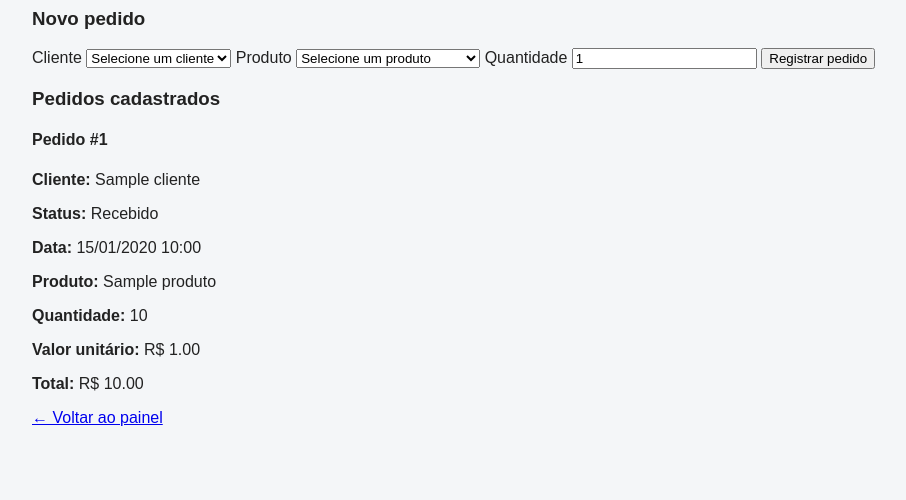
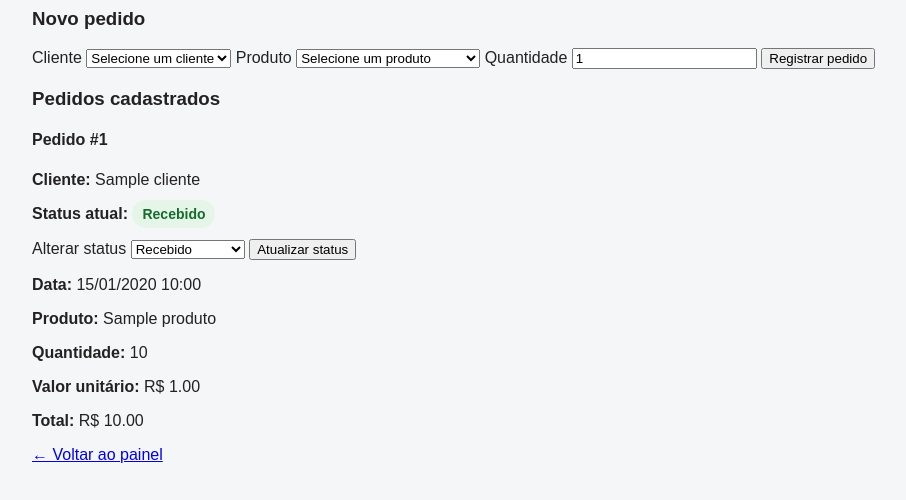
Before and after one commit to matheeeusm/conecta-bairro, a Flask app: page /pedidos in a window 1280 px wide. Shown: the part 258-758 px from the top of the page, without its empty margins (128-1034 px from the left). Run offline with Flask 3, Linux system fonts and the light colour scheme; tables that the repository leaves empty hold one stand-in row (values such as "Sample post").

Commit message:
feat: implementa atualização de status dos pedidos

```diff
--- a/app.py
+++ b/app.py
@@ -264,6 +264,32 @@ def pedidos():
     )
 
 # =========================
+# ATUALIZAÇÃO DE STATUS
+# =========================
+
+@app.route("/pedidos/<int:pedido_id>/status", methods=["POST"])
+def atualizar_status(pedido_id):
+    pedido = db.session.get(Pedido, pedido_id)
+
+    if not pedido:
+        return redirect(url_for("pedidos"))
+
+    novo_status = request.form.get("status", "").strip()
+
+    status_permitidos = [
+        "Recebido",
+        "Em preparação",
+        "Pronto",
+        "Entregue"
+    ]
+
+    if novo_status in status_permitidos:
+        pedido.status = novo_status
+        db.session.commit()
+
+    return redirect(url_for("pedidos"))
+
+# =========================
 # CRIAÇÃO DO BANCO
 # =========================
 
--- a/templates/pedidos.html
+++ b/templates/pedidos.html
@@ -75,9 +75,58 @@
                     </p>
 
                     <p>
-                        <strong>Status:</strong>
-                        {{ pedido.status }}
+                        <strong>Status atual:</strong>
+                        <span class="status">{{ pedido.status }}</span>
                     </p>
+
+                    <form
+                        method="POST"
+                        action="{{ url_for('atualizar_status', pedido_id=pedido.id) }}"
+                    >
+
+                        <label for="status-{{ pedido.id }}">
+                            Alterar status
+                        </label>
+
+                        <select
+                            id="status-{{ pedido.id }}"
+                            name="status"
+                            required
+                        >
+                            <option
+                                value="Recebido"
+                                {% if pedido.status == "Recebido" %}selected{% endif %}
+                            >
+                                Recebido
+                            </option>
+
+                            <option
+                                value="Em preparação"
+                                {% if pedido.status == "Em preparação" %}selected{% endif %}
+                            >
+                                Em preparação
+                            </option>
+
+                            <option
+                                value="Pronto"
+                                {% if pedido.status == "Pronto" %}selected{% endif %}
+                            >
+                                Pronto
+                            </option>
+
+                            <option
+                                value="Entregue"
+                                {% if pedido.status == "Entregue" %}selected{% endif %}
+                            >
+                                Entregue
+                            </option>
+                        </select>
+
+                        <button type="submit">
+                            Atualizar status
+                        </button>
+
+                    </form>
 
                     <p>
                         <strong>Data:</strong>
```
